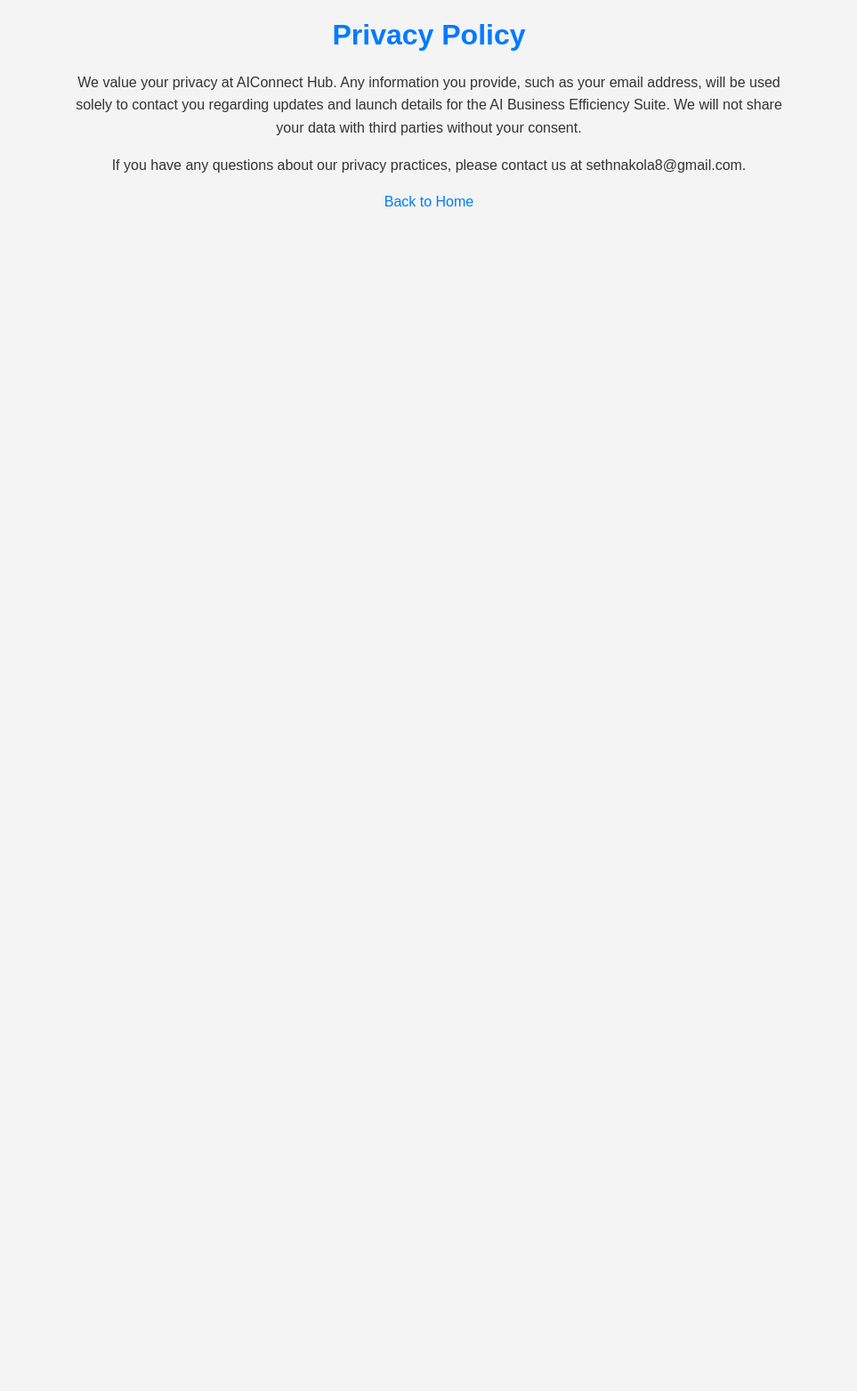
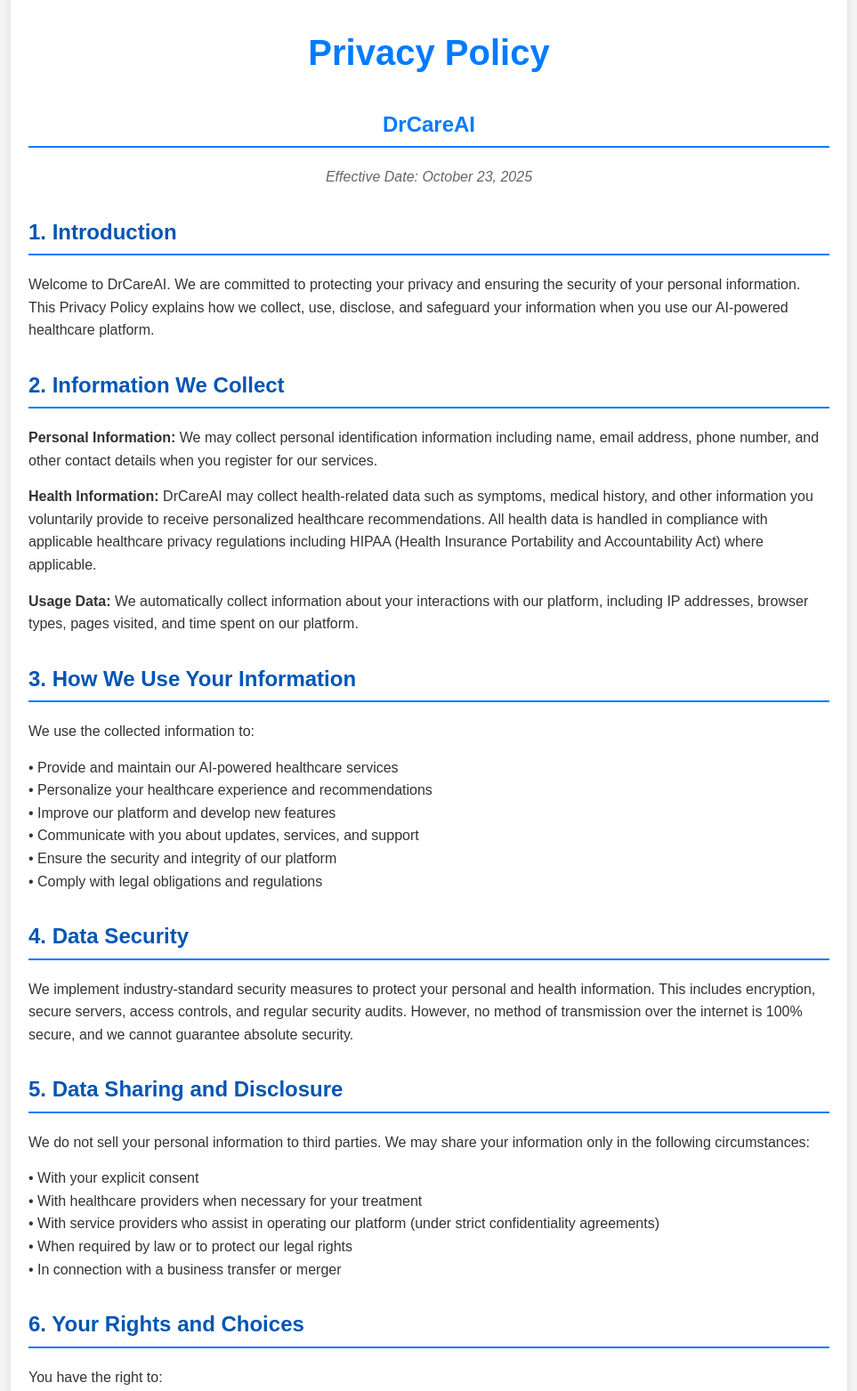
Before and after one commit to sethnakola1/sethnakola.github.io, a plain HTML site: page privacy.html in a window 1280 px wide. Shown: the part 20-1583 px from the top of the page at 89% size, without its empty margins (158-1121 px from the left). Before the commit the page ends 800 px from the top, so only its background shows below. Drawn offline with Linux system fonts and the light colour scheme.

Commit message:
Update privacy policy for DrCareAI
Updated the title and content to reflect the new branding and added sections detailing data collection, usage, and user rights.

```diff
--- a/privacy.html
+++ b/privacy.html
@@ -3,7 +3,7 @@
 <head>
     <meta charset="UTF-8">
     <meta name="viewport" content="width=device-width, initial-scale=1.0">
-    <title>Privacy Policy - AIConnect Hub</title>
+    <title>Privacy Policy - DrCareAI</title>
     <style>
         body {
             font-family: Arial, sans-serif;
@@ -11,20 +11,31 @@
             padding: 0;
             background-color: #f4f4f4;
             color: #333;
-            text-align: center;
+            line-height: 1.6;
         }
         .container {
-            max-width: 800px;
+            max-width: 900px;
             margin: 0 auto;
             padding: 20px;
+            background: white;
+            box-shadow: 0 0 10px rgba(0,0,0,0.1);
         }
         h1 {
             color: #007bff;
-            font-size: 2em;
+            font-size: 2.5em;
+            text-align: center;
+            margin-bottom: 20px;
+        }
+        h2 {
+            color: #0056b3;
+            font-size: 1.5em;
+            margin-top: 30px;
+            border-bottom: 2px solid #007bff;
+            padding-bottom: 5px;
         }
         p {
             font-size: 1em;
-            line-height: 1.6;
+            margin: 15px 0;
         }
         a {
             color: #007bff;
@@ -33,14 +44,82 @@
         a:hover {
             text-decoration: underline;
         }
+        .back-link {
+            text-align: center;
+            margin-top: 40px;
+        }
+        .effective-date {
+            text-align: center;
+            font-style: italic;
+            color: #666;
+        }
     </style>
 </head>
 <body>
     <div class="container">
         <h1>Privacy Policy</h1>
-        <p>We value your privacy at AIConnect Hub. Any information you provide, such as your email address, will be used solely to contact you regarding updates and launch details for the AI Business Efficiency Suite. We will not share your data with third parties without your consent.</p>
-        <p>If you have any questions about our privacy practices, please contact us at sethnakola8@gmail.com.</p>
-        <p><a href="index.html">Back to Home</a></p>
+        <h2 style="text-align: center; color: #007bff;">DrCareAI</h2>
+        <p class="effective-date">Effective Date: October 23, 2025</p>
+
+        <h2>1. Introduction</h2>
+        <p>Welcome to DrCareAI. We are committed to protecting your privacy and ensuring the security of your personal information. This Privacy Policy explains how we collect, use, disclose, and safeguard your information when you use our AI-powered healthcare platform.</p>
+
+        <h2>2. Information We Collect</h2>
+        <p><strong>Personal Information:</strong> We may collect personal identification information including name, email address, phone number, and other contact details when you register for our services.</p>
+        <p><strong>Health Information:</strong> DrCareAI may collect health-related data such as symptoms, medical history, and other information you voluntarily provide to receive personalized healthcare recommendations. All health data is handled in compliance with applicable healthcare privacy regulations including HIPAA (Health Insurance Portability and Accountability Act) where applicable.</p>
+        <p><strong>Usage Data:</strong> We automatically collect information about your interactions with our platform, including IP addresses, browser types, pages visited, and time spent on our platform.</p>
+
+        <h2>3. How We Use Your Information</h2>
+        <p>We use the collected information to:</p>
+        <p>• Provide and maintain our AI-powered healthcare services<br>
+        • Personalize your healthcare experience and recommendations<br>
+        • Improve our platform and develop new features<br>
+        • Communicate with you about updates, services, and support<br>
+        • Ensure the security and integrity of our platform<br>
+        • Comply with legal obligations and regulations</p>
+
+        <h2>4. Data Security</h2>
+        <p>We implement industry-standard security measures to protect your personal and health information. This includes encryption, secure servers, access controls, and regular security audits. However, no method of transmission over the internet is 100% secure, and we cannot guarantee absolute security.</p>
+
+        <h2>5. Data Sharing and Disclosure</h2>
+        <p>We do not sell your personal information to third parties. We may share your information only in the following circumstances:</p>
+        <p>• With your explicit consent<br>
+        • With healthcare providers when necessary for your treatment<br>
+        • With service providers who assist in operating our platform (under strict confidentiality agreements)<br>
+        • When required by law or to protect our legal rights<br>
+        • In connection with a business transfer or merger</p>
+
+        <h2>6. Your Rights and Choices</h2>
+        <p>You have the right to:</p>
+        <p>• Access your personal information<br>
+        • Correct or update your information<br>
+        • Request deletion of your data<br>
+        • Opt-out of marketing communications<br>
+        • Withdraw consent for data processing<br>
+        • Request a copy of your data in a portable format</p>
+
+        <h2>7. Data Retention</h2>
+        <p>We retain your information for as long as necessary to provide our services and comply with legal obligations. Health information may be retained for periods required by applicable healthcare regulations.</p>
+
+        <h2>8. Children's Privacy</h2>
+        <p>DrCareAI is not intended for use by individuals under the age of 18. We do not knowingly collect personal information from children.</p>
+
+        <h2>9. International Data Transfers</h2>
+        <p>Your information may be transferred to and processed in countries other than your country of residence. We ensure appropriate safeguards are in place to protect your information in accordance with this Privacy Policy.</p>
+
+        <h2>10. Changes to This Privacy Policy</h2>
+        <p>We may update this Privacy Policy from time to time. We will notify you of any material changes by posting the new Privacy Policy on this page and updating the "Effective Date" at the top.</p>
+
+        <h2>11. Contact Us</h2>
+        <p>If you have any questions or concerns about this Privacy Policy or our data practices, please contact us at:</p>
+        <p><strong>Email:</strong> sethnakola8@gmail.com</p>
+
+        <h2>12. Compliance</h2>
+        <p>DrCareAI is committed to complying with applicable privacy laws and regulations, including but not limited to GDPR (General Data Protection Regulation), HIPAA, and other relevant healthcare privacy standards.</p>
+
+        <div class="back-link">
+            <a href="index.html">← Back to Home</a>
+        </div>
     </div>
 </body>
 </html>
```
